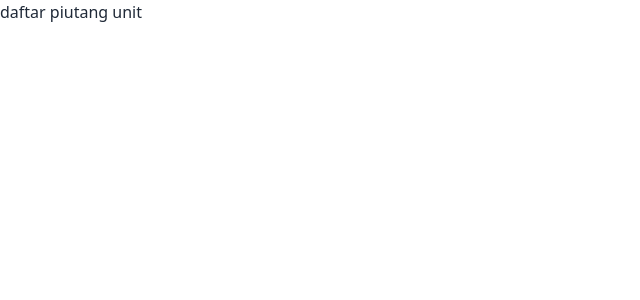
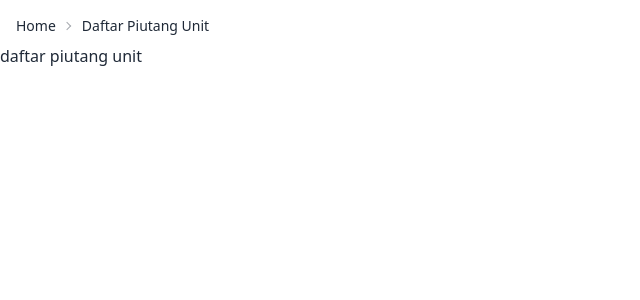
Before and after one commit to My-Own-Personal-Test/legoas-test, a Vue app: page /daftar-piutang-unit in a window 1280 px wide. Shown: the top 300 px of the page, without its empty margins (0-640 px from the left). Built offline with nearby package versions, Linux system fonts and the light colour scheme.

Commit message:
feat: user can now see breadcrumb and go back to home page with clicking on breadcrumb

```diff
--- a/src/App.vue
+++ b/src/App.vue
@@ -1,7 +1,22 @@
 <script setup lang="ts">
-import { RouterView } from 'vue-router'
+import { RouterLink, RouterView, useRoute } from 'vue-router'
+
+const route = useRoute()
 </script>
 
 <template>
+  <div
+    v-if="route.name === 'dpu-page'"
+    class="pl-4 pt-4 text-sm breadcrumbs"
+  >
+    <ul>
+      <li>
+        <RouterLink to="/">
+          Home
+        </RouterLink>
+      </li>
+      <li>Daftar Piutang Unit</li>
+    </ul>
+  </div>
   <RouterView />
 </template>
```
